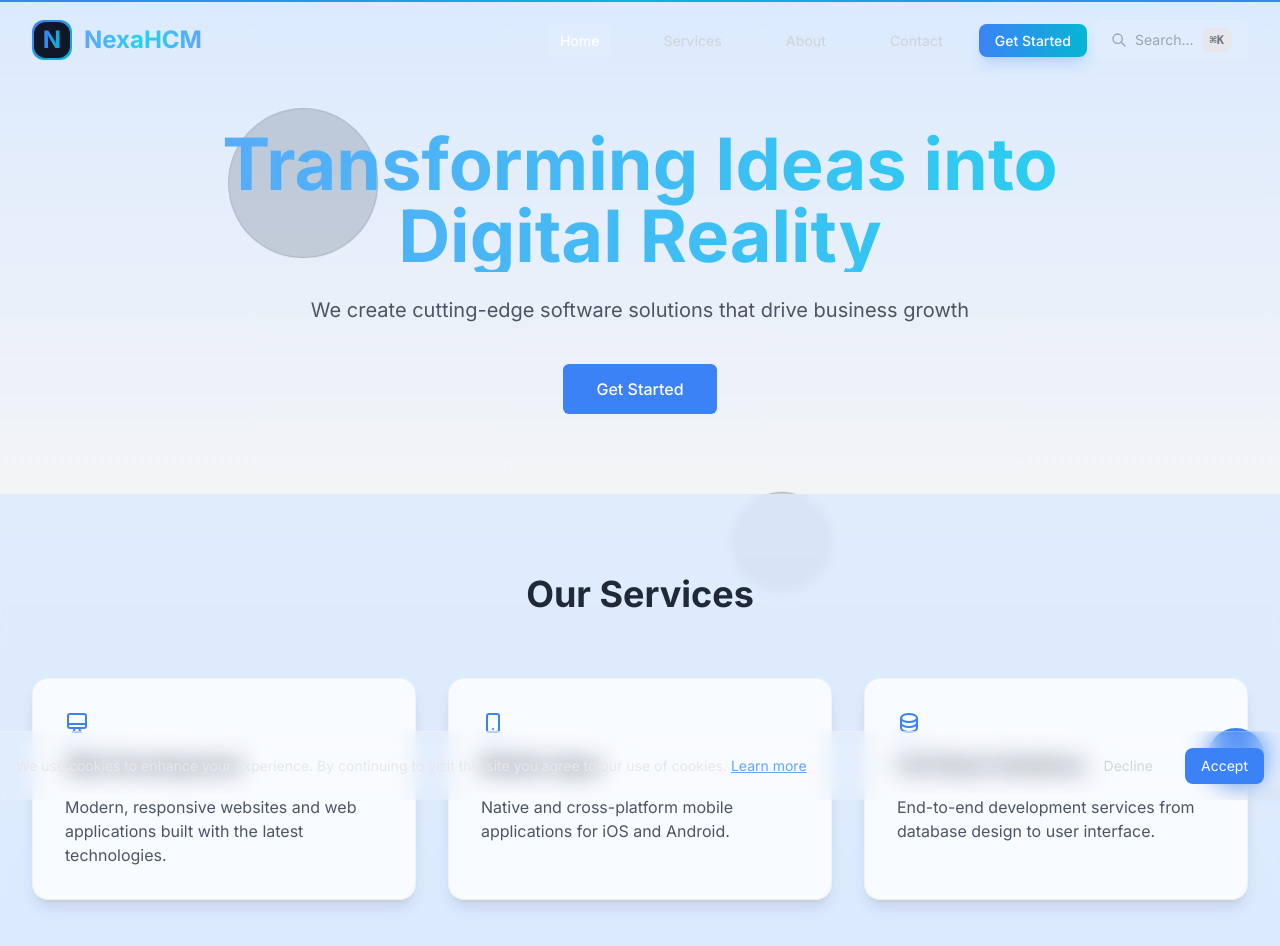
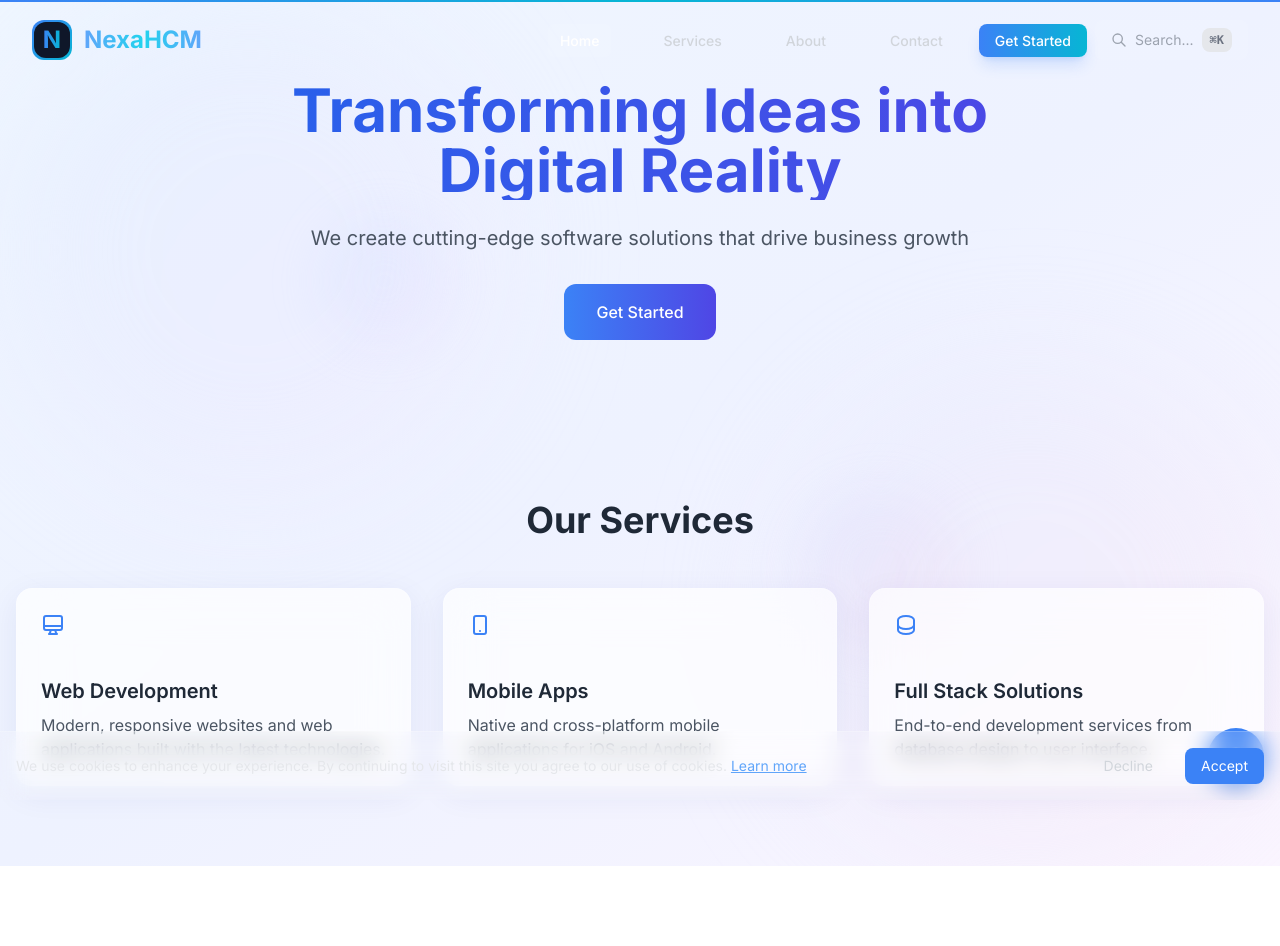
Before and after one commit to Prasanthk4/nexahcm, a React (Vite) app: page / in a window 1280 px wide. Shown: the top 946 px of the page. After the commit the page ends 866 px from the top, so only its background shows below. Built offline with nearby package versions, Linux system fonts and the light colour scheme.

Commit message:
style: Update home page with modern light color scheme and animations

```diff
--- a/src/pages/About.jsx
+++ b/src/pages/About.jsx
@@ -85,7 +85,7 @@ const About = () => {
 
   return (
     <PageTransition>
-      <div className="min-h-screen bg-gradient-to-br from-blue-50 via-indigo-50 to-sky-50 p-4 pt-28 relative overflow-hidden">
+      <div className="min-h-screen bg-gradient-to-br from-blue-400 to-purple-300 p-4 pt-28 relative overflow-hidden">
         <div className="max-w-6xl mx-auto">
           {/* Logo Section */}
           <div className="flex justify-center mt-16 mb-12">
--- a/src/pages/Contact.jsx
+++ b/src/pages/Contact.jsx
@@ -6,7 +6,7 @@ import PageTransition from '../components/transitions/PageTransition';
 const Contact = () => {
   return (
     <PageTransition>
-      <div className="min-h-screen bg-gradient-to-br from-sky-50 via-blue-50 to-indigo-50 p-4 pt-28 relative overflow-hidden">
+      <div className="min-h-screen bg-gradient-to-br from-sky-100 via-blue-200 to-sky-300 p-4 pt-28 relative overflow-hidden">
         {/* Decorative Elements */}
         <div className="absolute inset-0 overflow-hidden">
           {/* Main blurred circles */}
--- a/src/pages/Home.jsx
+++ b/src/pages/Home.jsx
@@ -5,33 +5,6 @@ import { Canvas } from '@react-three/fiber';
 import BackgroundScene from '../components/3d/BackgroundScene';
 
 const Home = () => {
-  const floatingElements = [
-    {
-      initial: { x: 0, y: 0 },
-      animate: { x: 100, y: 100 },
-      duration: 2,
-      left: '50%',
-      top: '50%',
-      size: 100,
-    },
-    {
-      initial: { x: 0, y: 0 },
-      animate: { x: -100, y: -100 },
-      duration: 2,
-      left: '25%',
-      top: '25%',
-      size: 150,
-    },
-    {
-      initial: { x: 0, y: 0 },
-      animate: { x: 200, y: 200 },
-      duration: 2,
-      left: '75%',
-      top: '75%',
-      size: 200,
-    },
-  ];
-
   const services = [
     {
       title: 'Web Development',
@@ -56,7 +29,7 @@ const Home = () => {
       description: 'End-to-end development services from database design to user interface.',
       icon: (
         <svg xmlns="http://www.w3.org/2000/svg" className="h-6 w-6" fill="none" viewBox="0 0 24 24" stroke="currentColor">
-          <path strokeLinecap="round" strokeLinejoin="round" strokeWidth={2} d="M4 7v10c0 2.21 3.582 4 8 4s8-1.79 8-4V7M4 7c0 2.21 3.582 4 8 4s8-1.79 8-4M4 7c0-2.21 3.582-4 8-4s8 1.79 8 4m0 5c0 2.21-3.582 4-8 4s-8-1.79-8-4" />
+          <path strokeLinecap="round" strokeLinejoin="round" strokeWidth={2} d="M4 7v10c0 2.21 3.582 4 8 4s8-1.79 8-4V7M4 7c0-2.21 3.582-4 8-4s8 1.79 8 4m0 5c0 2.21-3.582 4-8 4s-8-1.79-8-4" />
         </svg>
       ),
     },
@@ -67,72 +40,60 @@ const Home = () => {
       initial={{ opacity: 0 }}
       animate={{ opacity: 1 }}
       exit={{ opacity: 0 }}
-      className="min-h-screen bg-gradient-to-b from-blue-100 via-gray-100 to-blue-100 relative overflow-hidden"
+      className="min-h-screen relative overflow-hidden bg-gradient-to-br from-blue-50 via-indigo-50 to-purple-50"
     >
-      {/* Background Elements */}
-      <div className="fixed inset-0 overflow-hidden pointer-events-none">
-        {/* 3D Background */}
-        <div className="absolute inset-0">
-          {/* Floating Elements */}
-          <div className="absolute inset-0">
-            {floatingElements.map((element, index) => (
+      {/* Decorative elements */}
+      <div className="absolute inset-0 overflow-hidden">
+        {/* Gradient orbs */}
+        <div className="absolute top-0 left-0 w-[500px] h-[500px] bg-gradient-to-br from-blue-100/40 to-purple-100/40 rounded-full blur-3xl"></div>
+        <div className="absolute bottom-0 right-0 w-[500px] h-[500px] bg-gradient-to-br from-indigo-100/40 to-pink-100/40 rounded-full blur-3xl"></div>
+
+        {/* Floating circles */}
         <motion.div
-                key={index}
-                className="absolute"
-                initial={element.initial}
-                animate={element.animate}
-                transition={{
-                  duration: element.duration,
-                  repeat: Infinity,
-                  ease: "easeInOut"
-                }}
-                style={{
-                  left: element.left,
-                  top: element.top,
-                  width: element.size,
-                  height: element.size,
-                }}
-              >
-                <div className="w-full h-full bg-slate-700/20 rounded-full backdrop-blur-sm border border-slate-600/20" />
-              </motion.div>
-            ))}
-          </div>
-        </div>
+          initial={{ opacity: 0, scale: 0.5 }}
+          animate={{ opacity: 1, scale: 1 }}
+          transition={{ duration: 1 }}
+          className="absolute left-1/4 top-1/4 w-32 h-32 bg-gradient-to-br from-blue-200/20 to-purple-200/20 rounded-full blur-xl"
+        ></motion.div>
+        <motion.div
+          initial={{ opacity: 0, scale: 0.5 }}
+          animate={{ opacity: 1, scale: 1 }}
+          transition={{ duration: 1, delay: 0.2 }}
+          className="absolute right-1/4 bottom-1/4 w-40 h-40 bg-gradient-to-br from-indigo-200/20 to-pink-200/20 rounded-full blur-xl"
+        ></motion.div>
       </div>
 
       {/* Content */}
-      <div className="relative z-10">
-        <div className="max-w-7xl mx-auto px-4 sm:px-6 lg:px-8 pt-32 pb-20">
-          <div className="text-center">
+      <div className="relative z-10 container mx-auto px-4 py-20">
+        <div className="max-w-4xl mx-auto text-center">
           <motion.h1
-              className="text-5xl md:text-6xl lg:text-7xl font-bold bg-gradient-to-r from-blue-400 to-cyan-400 text-transparent bg-clip-text"
             initial={{ opacity: 0, y: 20 }}
             animate={{ opacity: 1, y: 0 }}
-              transition={{ duration: 0.5 }}
+            transition={{ duration: 0.8 }}
+            className="text-6xl font-bold mb-6 bg-gradient-to-r from-blue-600 to-indigo-600 bg-clip-text text-transparent"
           >
-              Transforming Ideas into
-              <br />
-              Digital Reality
+            Transforming Ideas into Digital Reality
           </motion.h1>
 
           <motion.p
-              className="mt-6 text-xl text-gray-600 max-w-3xl mx-auto"
             initial={{ opacity: 0, y: 20 }}
             animate={{ opacity: 1, y: 0 }}
-              transition={{ duration: 0.5, delay: 0.2 }}
+            transition={{ duration: 0.8, delay: 0.2 }}
+            className="text-xl text-gray-600 mb-8"
           >
             We create cutting-edge software solutions that drive business growth
           </motion.p>
 
           <motion.div
-              className="mt-10"
             initial={{ opacity: 0, y: 20 }}
             animate={{ opacity: 1, y: 0 }}
-              transition={{ duration: 0.5, delay: 0.4 }}
+            transition={{ duration: 0.8, delay: 0.4 }}
           >
             <Link
               to="/contact"
-                className="inline-flex items-center px-8 py-3 border border-transparent text-base font-medium rounded-md text-white bg-blue-500 hover:bg-blue-600 transition-colors duration-300"
+              className="inline-block px-8 py-4 rounded-xl bg-gradient-to-r from-blue-500 to-indigo-600 text-white font-medium
+                       transform transition-all duration-300 hover:scale-105 hover:shadow-xl
+                       hover:from-indigo-600 hover:to-blue-500"
             >
               Get Started
             </Link>
@@ -141,36 +102,34 @@ const Home = () => {
       </div>
 
       {/* Services Section */}
-        <div className="relative z-10 py-20 bg-blue-100/80 backdrop-blur-sm">
-          <div className="max-w-7xl mx-auto px-4 sm:px-6 lg:px-8">
-            <div className="text-center mb-16">
-              <h2 className="text-4xl font-bold text-gray-800">
+      <div className="relative z-10 container mx-auto px-4 py-20">
+        <motion.h2
+          initial={{ opacity: 0, y: 20 }}
+          animate={{ opacity: 1, y: 0 }}
+          transition={{ duration: 0.8 }}
+          className="text-4xl font-bold text-center mb-12 text-gray-800"
+        >
           Our Services
-              </h2>
-            </div>
+        </motion.h2>
 
         <div className="grid grid-cols-1 md:grid-cols-3 gap-8">
           {services.map((service, index) => (
             <motion.div
               key={service.title}
-                  className="bg-white/80 backdrop-blur-sm rounded-2xl p-8 shadow-lg border border-gray-200/50 hover:shadow-xl transition-shadow duration-300"
               initial={{ opacity: 0, y: 20 }}
               animate={{ opacity: 1, y: 0 }}
-                  transition={{ duration: 0.5, delay: index * 0.1 }}
+              transition={{ duration: 0.8, delay: index * 0.2 }}
+              className="p-6 rounded-2xl bg-white/70 backdrop-blur-xl border border-white/20
+                       shadow-[0_8px_32px_0_rgba(31,38,135,0.07)]
+                       hover:shadow-2xl hover:scale-[1.02] transition-all duration-500"
             >
-                  <div className="text-blue-500 mb-4">
+              <div className="w-12 h-12 mb-4 text-blue-500">
                 {service.icon}
               </div>
-                  <h3 className="text-xl font-semibold text-gray-800 mb-4">
-                    {service.title}
-                  </h3>
-                  <p className="text-gray-600">
-                    {service.description}
-                  </p>
+              <h3 className="text-xl font-semibold mb-2 text-gray-800">{service.title}</h3>
+              <p className="text-gray-600">{service.description}</p>
             </motion.div>
           ))}
-            </div>
-          </div>
         </div>
       </div>
     </motion.div>
--- a/src/pages/Services.jsx
+++ b/src/pages/Services.jsx
@@ -1300,7 +1300,7 @@ const Services = () => {
   const [selectedModule, setSelectedModule] = useState(null);
 
   return (
-    <div className="min-h-screen bg-gradient-to-br from-blue-50 via-indigo-50 to-purple-50 p-4 pt-28 relative overflow-hidden">
+    <div className="min-h-screen bg-gradient-to-br from-blue-400 to-purple-300 p-4 pt-28 relative overflow-hidden">
 
       {/* Background decoration */}
       <div className="absolute inset-0 overflow-hidden">
```
Lines whose indentation alone changed are shown as unchanged.
